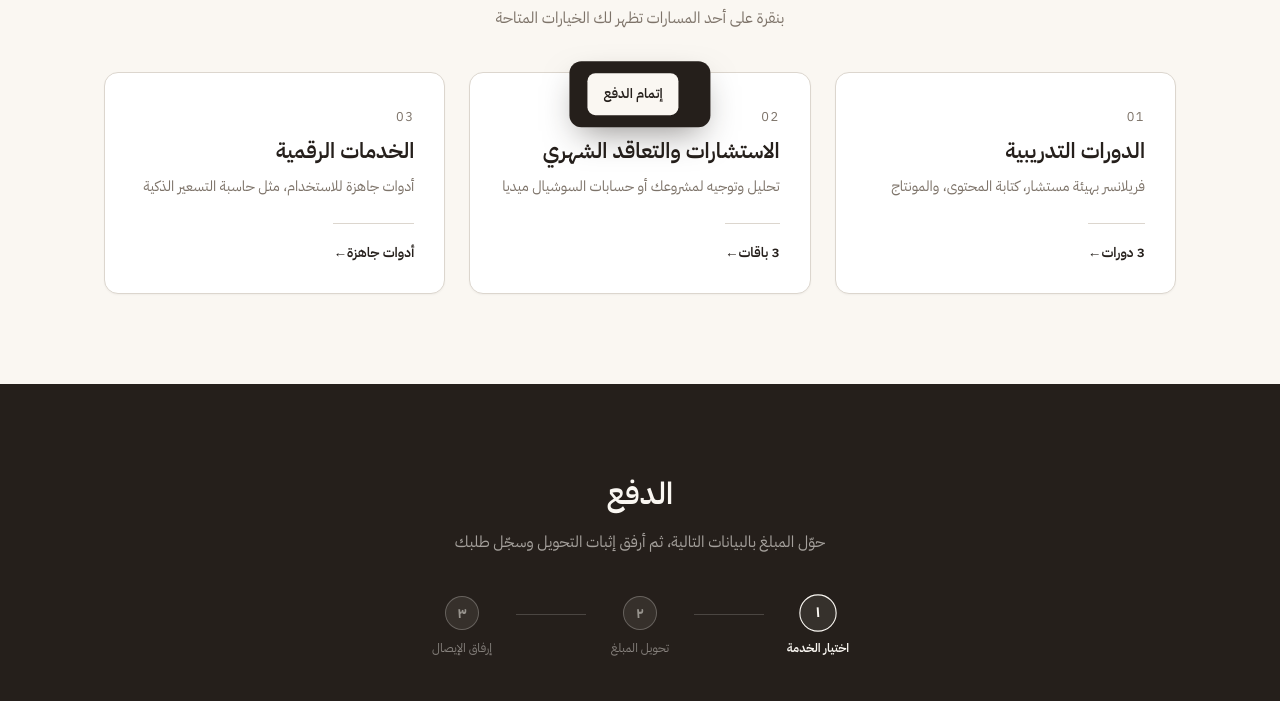
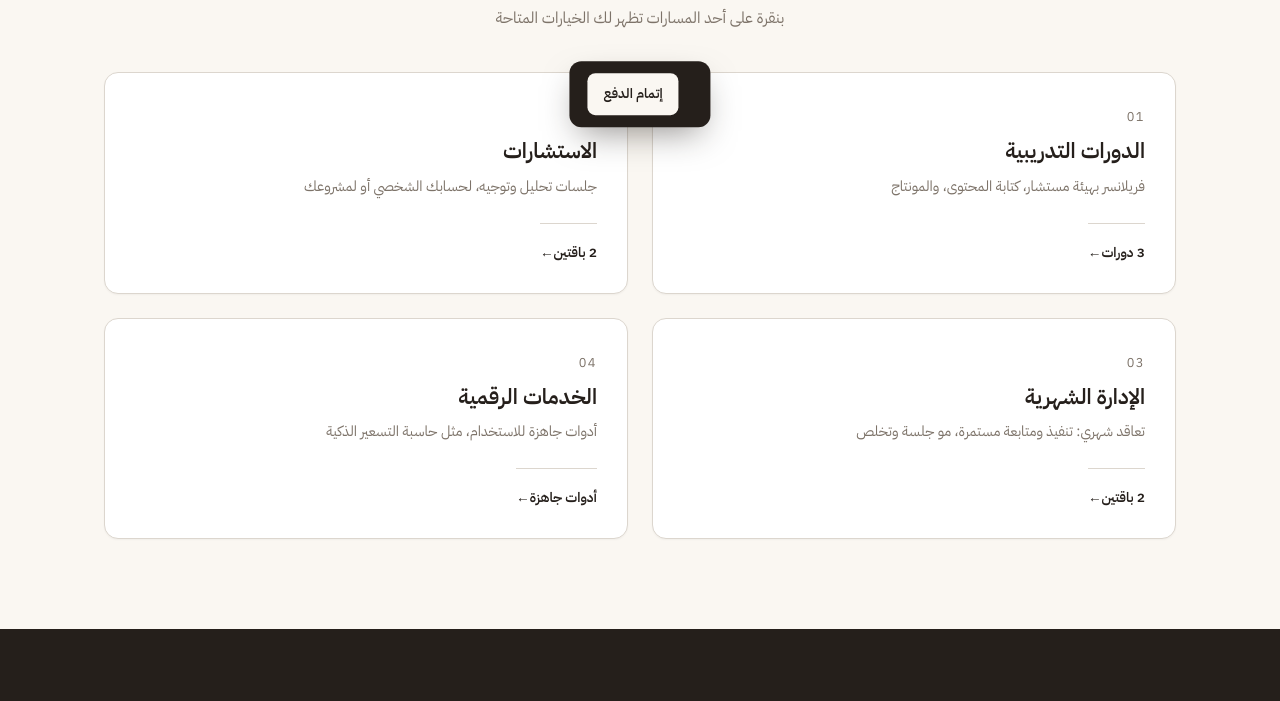
Before and after one commit to nerndda-rgb/CONTENT-OS, a plain HTML site: page index.html in a window 1280 px wide. Shown: the part 740-1441 px from the top of the page. Drawn offline with Linux system fonts and the light colour scheme.

Commit message:
Update index.html

```diff
--- a/index.html
+++ b/index.html
@@ -129,7 +129,7 @@
   #paths{ padding:30px 0 40px; scroll-margin-top:20px; }
   .paths-grid{
     display:grid;
-    grid-template-columns:repeat(3, 1fr);
+    grid-template-columns:repeat(2, 1fr);
     gap:24px;
   }
   .path-card{
@@ -647,7 +647,7 @@
     <div class="stats">
       <div class="stat"><b>+5</b><span>سنوات خبرة</span></div>
       <div class="stat"><b data-stat="courses">3</b><span>دورات</span></div>
-      <div class="stat"><b data-stat="consult">3</b><span>باقات استشارية</span></div>
+      <div class="stat"><b data-stat="consult">2</b><span>باقات استشارية</span></div>
     </div>
 
     <a class="btn-primary" href="#paths">عرض الخيارات</a>
@@ -670,13 +670,20 @@
 
         <button class="path-card" type="button" data-path="consult" aria-expanded="false">
           <span class="num">02</span>
-          <h3>الاستشارات والتعاقد الشهري</h3>
-          <p class="path-sub">تحليل وتوجيه لمشروعك أو حسابات السوشيال ميديا</p>
-          <span class="path-foot"><span>3 باقات</span><span class="arrow">←</span></span>
+          <h3>الاستشارات</h3>
+          <p class="path-sub">جلسات تحليل وتوجيه، لحسابك الشخصي أو لمشروعك</p>
+          <span class="path-foot"><span>2 باقتين</span><span class="arrow">←</span></span>
+        </button>
+
+        <button class="path-card" type="button" data-path="manage" aria-expanded="false">
+          <span class="num">03</span>
+          <h3>الإدارة الشهرية</h3>
+          <p class="path-sub">تعاقد شهري: تنفيذ ومتابعة مستمرة، مو جلسة وتخلص</p>
+          <span class="path-foot"><span>2 باقتين</span><span class="arrow">←</span></span>
         </button>
 
         <button class="path-card" type="button" data-path="digital" aria-expanded="false">
-          <span class="num">03</span>
+          <span class="num">04</span>
           <h3>الخدمات الرقمية</h3>
           <p class="path-sub">أدوات جاهزة للاستخدام، مثل حاسبة التسعير الذكية</p>
           <span class="path-foot"><span>أدوات جاهزة</span><span class="arrow">←</span></span>
@@ -807,34 +814,55 @@
       label: 'الاستشارات',
       kind: 'باقة استشارية',
       cta: 'حجز الباقة',
-      title: 'الاستشارات والتعاقد الشهري',
-      sub: 'ثلاث باقات، من التحليل والتوجيه إلى الإدارة شبه المتكاملة',
+      title: 'الاستشارات',
+      sub: 'جلسات رأي وتحليل وتوجيه عملي. الفايدة منها تعتمد على تطبيقك لما نتفق عليه',
       items: [
         {
-          id: 's1', name: 'باقة التحليل والتوجيه لايت',
-          price: 550,
+          id: 's1', name: 'استشارة شخصية',
+          price: 280,
+          desc: 'لصانعات المحتوى والفريلانسرز وأصحاب البراند الشخصي.',
           features: [
             'جلستان خلال أسبوعين',
             'مدة كل جلسة 40 دقيقة',
-            'تحليل المشروع أو حسابات السوشيال ميديا',
+            'تحليل حسابك الشخصي على السوشيال ميديا',
             'نصائح وتوجيهات عملية'
           ]
         },
         {
-          id: 's2', closed: 'غير متاحة حاليًا', name: 'باقة التحليل والتوجيه بلس',
+          id: 's2', name: 'استشارة مشروع',
+          price: 550,
+          desc: 'لأصحاب المشاريع والبزنس، قائم أو بيبدأ.',
+          features: [
+            'جلستان خلال أسبوعين',
+            'مدة كل جلسة 40 دقيقة',
+            'تحليل المشروع وحساباته على السوشيال ميديا',
+            'نصائح وتوجيهات عملية'
+          ]
+        }
+      ]
+    },
+    manage: {
+      label: 'الإدارة الشهرية',
+      kind: 'إدارة شهرية',
+      cta: 'حجز الباقة',
+      title: 'الإدارة الشهرية',
+      sub: 'تعاقد شهري: ما هو جلسة وتخلص، نشتغل سوا على حسابك أو مشروعك طول الشهر، تنفيذ ومتابعة مستمرة',
+      items: [
+        {
+          id: 'm1', closed: 'غير متاحة حاليًا', name: 'الإدارة الشهرية بلس',
           price: 1500,
           features: [
-            'كل خدمات باقة لايت',
+            'كل خدمات الاستشارة (شخصية أو مشروع)',
             'تجهيز المحتوى',
             'متابعة لمدة شهر'
           ]
         },
         {
-          id: 's3', closed: 'غير متاحة حاليًا', name: 'باقة التحليل والتوجيه برو',
+          id: 'm2', closed: 'غير متاحة حاليًا', name: 'الإدارة الشهرية برو',
           price: 3700,
           features: [
             'كل خدمات باقة بلس',
-            'استراتيجية تسويق متكاملة للبزنس أو المشروع',
+            'استراتيجية تسويق متكاملة للحساب أو المشروع',
             'إدارة شبه متكاملة',
             'حد أقصى منصتان'
           ]
```
